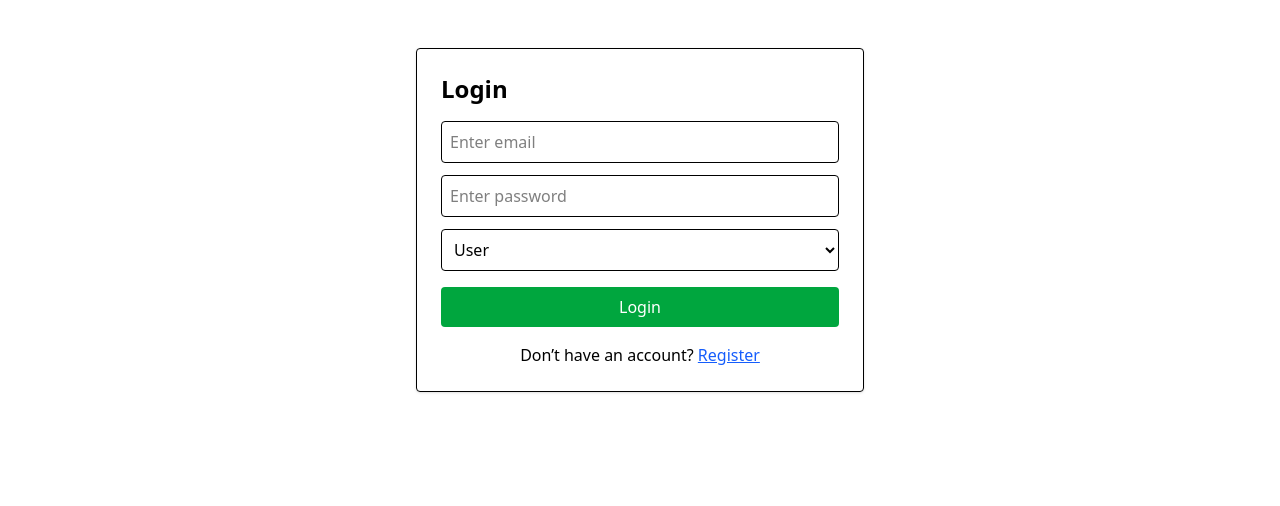
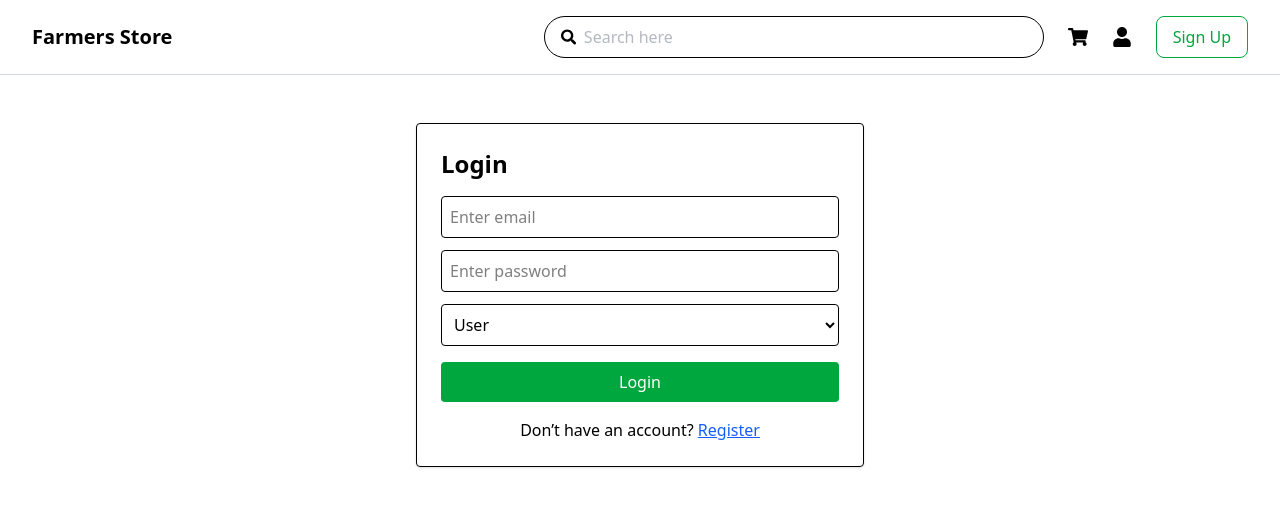
Before and after one commit to olapuajay/purehavest_e-commerce, a React (Vite) app in the folder Client/: page /login in a window 1280 px wide. Shown: the top 506 px of the page. Built offline with nearby package versions, Linux system fonts and the light colour scheme; no server answers.

Commit message:
Updated navbar and sidebar in farmer portal

```diff
--- a/Client/src/App.jsx
+++ b/Client/src/App.jsx
@@ -1,14 +1,11 @@
-import Navbar from './components/common/Navbar';
-import HeroSection from './components/home/HeroSection';
-import CategoryCarousel from './components/home/CategoryCarousel';
-import FeaturedProducts from './components/home/FeaturedProducts';
 import { BrowserRouter } from 'react-router-dom';
 import AppRoutes from './routes/AppRoutes';
-// import Deals from './components/Deals';
+import Navbar from './components/common/Navbar';
 
 function App() {
   return (
     <BrowserRouter>
+      <Navbar />
       <AppRoutes />
     </BrowserRouter>
   );
--- a/Client/src/components/common/Navbar.jsx
+++ b/Client/src/components/common/Navbar.jsx
@@ -1,15 +1,17 @@
-import React from 'react';
-import { FaSearch, FaShoppingCart, FaUser } from 'react-icons/fa';
+import React, { useState } from 'react';
+import { FaSearch, FaShoppingCart, FaUser, FaBars, FaTimes } from 'react-icons/fa';
 import { useAuth } from "../../contexts/AuthContext";
 import { useNavigate } from "react-router-dom";
 
 function Navbar() {
   const { user, logout, isAuthenticated } = useAuth();
   const navigate = useNavigate();
+  const [menuOpen, setMenuOpen] = useState(false);
 
   const handleLogout = () => {
     logout();
     navigate("/login");
+    setMenuOpen(false);
   };
 
   const handleUserRedirect = () => {
@@ -18,21 +20,48 @@ function Navbar() {
     if (user?.role === "admin") navigate("/admin/dashboard");
     else if (user?.role === "farmer") navigate("/farmer/dashboard");
     else navigate("/profile");
+
+    setMenuOpen(false);
   };
 
   const handleCartClick = () => {
-    if (user?.role === "user") {
+    if (!isAuthenticated || user?.role !== "user") return navigate("/login");
+
       navigate("/cart");
-    }
+      setMenuOpen(false);
   };
 
+  const toggleMenu = () => {
+    setMenuOpen(prev => !prev);
+  };
+
+  const isUser = user?.role === "user";
+  const isGuest = !user;
+
   return (
-    <nav className="flex items-center justify-between px-8 py-4 bg-white border-b border-gray-300">
-      <div className="text-xl font-bold cursor-pointer" onClick={() => navigate("/")}>
+    <nav className="bg-white border-b border-gray-300 px-4 md:px-8 py-4">
+      <div className="flex items-center justify-between">
+        {/* Logo */}
+        <div
+          className="text-xl font-bold cursor-pointer"
+          onClick={() => {
+            navigate("/");
+            setMenuOpen(false);
+          }}
+        >
           Farmers Store
         </div>
 
-      <div className="flex items-center border border-black rounded-full px-4 py-2 w-[750px] bg-white">
+        {/* Hamburger Icon */}
+        <div className="md:hidden text-2xl cursor-pointer" onClick={toggleMenu}>
+          {menuOpen ? <FaTimes /> : <FaBars />}
+        </div>
+
+        {/* Desktop Actions */}
+        <div className="hidden md:flex items-center gap-6">
+          {/* Search Bar */}
+          {(isUser || isGuest) && (
+            <div className="flex items-center border border-black rounded-full px-4 py-2 w-[300px] lg:w-[500px] bg-white">
               <FaSearch className="text-black" />
               <input
                 type="text"
@@ -40,35 +69,109 @@ function Navbar() {
                 className="border-none outline-none ml-2 w-full text-gray-500"
               />
             </div>
-
-      <div className="flex items-center gap-6">
-        {user?.role === "user" && (
-          <FaShoppingCart className="text-xl cursor-pointer" onClick={handleCartClick} />
           )}
 
-        <FaUser className="text-xl cursor-pointer" onClick={handleUserRedirect} />
+          {(isUser || isGuest) && (
+            <FaShoppingCart
+              className="text-xl cursor-pointer"
+              onClick={handleCartClick}
+            />
+          )}
+
+          {(isUser || isGuest) && (
+            <FaUser
+              className="text-xl cursor-pointer"
+              onClick={handleUserRedirect}
+            />
+          )}
 
           {!isAuthenticated ? (
-          <>
             <button
               onClick={() => navigate("/register")}
-              className="border border-green-600 text-green-600 rounded-lg px-8 py-2"
+              className="border border-green-600 text-green-600 rounded-lg px-4 py-2"
             >
               Sign Up
             </button>
-          </>
           ) : (
             <>
-            <span className="font-medium">Welcome, {user?.name.split(" ")[0]}</span>
+              <span className="font-medium hidden sm:inline-block">
+                Welcome, {user?.name.split(" ")[0]}
+              </span>
+              {user?.role === "user" && (
                 <button
                   onClick={handleLogout}
                   className="text-red-600 font-semibold border border-red-500 px-4 py-1 rounded"
                 >
                   Logout
                 </button>
+              )}
             </>
           )}
         </div>
+      </div>
+
+      {/* Mobile Menu */}
+      {menuOpen && (
+        <div className="md:hidden mt-4 space-y-4">
+          {/* Search Bar */}
+          {(isUser || isGuest) && (
+            <div className="flex items-center border border-black rounded-full px-4 py-2 bg-white">
+              <FaSearch className="text-black" />
+              <input
+                type="text"
+                placeholder="Search here"
+                className="border-none outline-none ml-2 w-full text-gray-500"
+              />
+            </div>
+          )}
+
+          {(isUser || isGuest) && (
+            <div
+              className="flex items-center gap-2 cursor-pointer"
+              onClick={handleCartClick}
+            >
+              <FaShoppingCart className="text-xl" />
+              <span>Cart</span>
+            </div>
+          )}
+
+          {(isUser || isGuest) && (
+            <div
+              className="flex items-center gap-2 cursor-pointer"
+              onClick={handleUserRedirect}
+            >
+              <FaUser className="text-xl" />
+              <span>Account</span>
+            </div>
+          )}
+
+          {!isAuthenticated ? (
+            <button
+              onClick={() => {
+                navigate("/register");
+                setMenuOpen(false);
+              }}
+              className="border border-green-600 text-green-600 rounded-lg px-4 py-2 w-full"
+            >
+              Sign Up
+            </button>
+          ) : (
+            isUser && (
+              <div className="flex flex-col items-start gap-2">
+                <span className="font-medium">
+                  Welcome, {user?.name.split(" ")[0]}
+                </span>
+                <button
+                  onClick={handleLogout}
+                  className="text-red-600 font-semibold border border-red-500 px-4 py-1 rounded"
+                >
+                  Logout
+                </button>
+              </div>
+            )
+          )}
+        </div>
+      )}
     </nav>
   );
 }
--- a/Client/src/pages/farmer/components/Sidebar.jsx
+++ b/Client/src/pages/farmer/components/Sidebar.jsx
@@ -1,12 +1,15 @@
 import React, { useEffect, useState } from 'react';
-import { NavLink } from 'react-router-dom';
+import { NavLink, useNavigate } from 'react-router-dom';
 import axios from 'axios';
-import { FaPlus, FaBoxOpen, FaClipboardList, FaUser } from 'react-icons/fa';
+import { FaPlus, FaBoxOpen, FaClipboardList, FaUser, FaSignInAlt } from 'react-icons/fa';
+import { useAuth } from '../../../contexts/AuthContext';
 
 function Sidebar() {
   const [profile, setProfile] = useState(null);
   const token = localStorage.getItem('token');
   const API = import.meta.env.VITE_API_URL;
+  const navigate = useNavigate();
+  const { logout } = useAuth();
 
   useEffect(() => {
     const fetchProfile = async () => {
@@ -21,6 +24,11 @@ function Sidebar() {
     };
     fetchProfile();
   }, [token]);
+
+  const handleLogout = () => {
+    logout();
+    navigate("/login");
+  }
 
   const linkClasses = ({ isActive }) =>
     `flex items-center gap-3 px-4 py-2 rounded hover:bg-green-100 ${
@@ -57,6 +65,12 @@ function Sidebar() {
         <NavLink to="/farmer/profile" className={linkClasses}>
           <FaUser /> Profile
         </NavLink>
+
+        <div className='mt-10 border-t pt-4'>
+          <button onClick={handleLogout} className='w-full flex items-center gap-3 px-4 py-2 rounded hover:bg-red-100 text-red-600 hover:cursor-pointer'>
+            <FaSignInAlt /> Logout
+          </button>
+        </div>
       </nav>
     </aside>
   );
--- a/Client/src/pages/user/Home.jsx
+++ b/Client/src/pages/user/Home.jsx
@@ -1,13 +1,10 @@
-// src/pages/user/Home.jsx
 import HeroSection from '../../components/home/HeroSection';
 import FeaturedProducts from '../../components/home/FeaturedProducts';
 import CategoryCarousel from '../../components/home/CategoryCarousel';
-import Navbar from '../../components/common/Navbar';
 
 const Home = () => {
   return (
     <div>
-      <Navbar />
       <HeroSection />
       <CategoryCarousel />
       <FeaturedProducts />
--- a/Client/src/routes/AppRoutes.jsx
+++ b/Client/src/routes/AppRoutes.jsx
@@ -29,7 +29,6 @@ import AdminOrders from "../pages/admin/Orders";
 import Returns from "../pages/admin/Returns";
 
 import ProtectedRoute from "../components/common/ProtectedRoute";
-import RoleGaurd from "../components/common/RoleGaurd";
 
 function AppRoutes() {
   return (
--- a/Client/src/services/api.js
+++ /dev/null
@@ -1 +0,0 @@
-console.log('API service');
```
Lines whose indentation alone changed are shown as unchanged.
